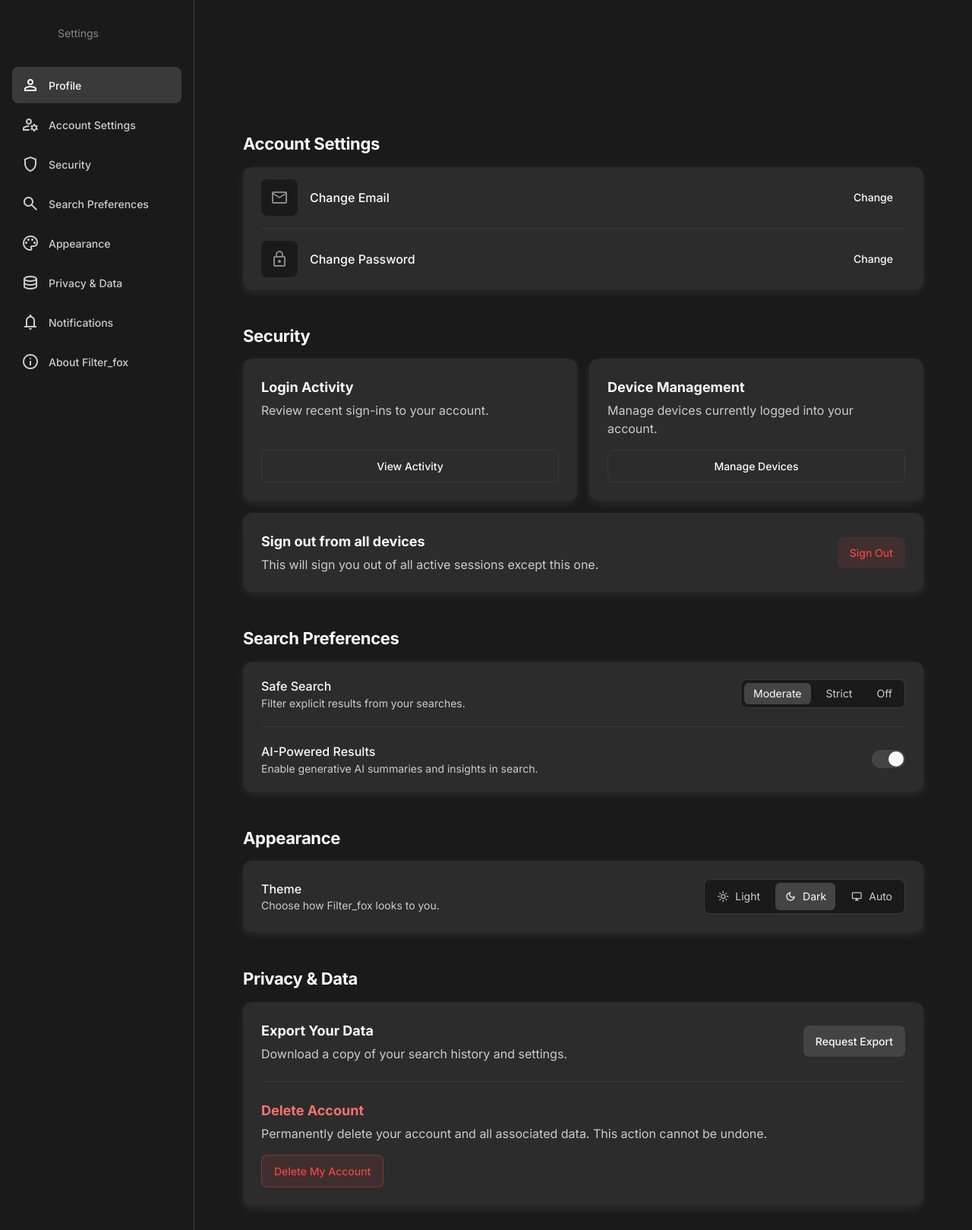
After one commit to Sam-bot-dev/Filterfox, a Flask app: page /settingd in a window 1280 px wide. The commit adds this page. Shown: the whole page at 76% size. Run offline with Flask 3, Linux system fonts and the light colour scheme; some libraries are stand-ins or nearby versions.

Commit message:
updates in setting file

```diff
--- a/app.py
+++ b/app.py
@@ -72,5 +72,8 @@ def dimage():
 @app.route('/settings')
 def setting():
     return render_template('setting.html')
+@app.route('/settingd')
+def settingd():
+    return render_template('settingd.html')
 if __name__ == '__main__':
     app.run(debug=True)
--- a/templates/setting.html
+++ b/templates/setting.html
@@ -114,7 +114,7 @@ tailwind.config = {
 </div>
 <div class="flex flex-col justify-center">
 <p class="text-text-light dark:text-text-dark text-base font-medium leading-normal">Change Email</p>
-<p class="text-subtext-light dark:text-subtext-dark text-sm font-normal leading-normal">alex.doe@example.com</p>
+<!-- <p class="text-subtext-light dark:text-subtext-dark text-sm font-normal leading-normal">alex.doe@example.com</p> -->
 </div>
 </div>
 <button class="text-sm font-medium leading-normal px-4 py-2 rounded-lg hover:bg-primary/10 hover:text-primary transition-colors duration-200">Change</button>
@@ -127,7 +127,7 @@ tailwind.config = {
 </div>
 <div class="flex flex-col justify-center">
 <p class="text-text-light dark:text-text-dark text-base font-medium leading-normal">Change Password</p>
-<p class="text-subtext-light dark:text-subtext-dark text-sm font-normal leading-normal">Last changed 3 months ago</p>
+<!-- <p class="text-subtext-light dark:text-subtext-dark text-sm font-normal leading-normal">Last changed 3 months ago</p> -->
 </div>
 </div>
 <button class="text-sm font-medium leading-normal px-4 py-2 rounded-lg hover:bg-primary/10 hover:text-primary transition-colors duration-200">Change</button>
@@ -192,7 +192,7 @@ tailwind.config = {
 </div>
 <div class="flex items-center gap-2 rounded-lg p-1 bg-background-light dark:bg-background-dark border border-border-light dark:border-border-dark">
 <button class="px-3 py-1.5 text-sm rounded-md bg-primary text-white flex items-center gap-2"><span class="material-symbols-outlined text-base">light_mode</span>Light</button>
-<button class="px-3 py-1.5 text-sm rounded-md text-subtext-light dark:text-subtext-dark hover:text-primary/90 transition-colors flex items-center gap-2"><span class="material-symbols-outlined text-base">dark_mode</span>Dark</button>
+<button onclick="window.location.href='settingd'" class="px-3 py-1.5 text-sm rounded-md text-subtext-light dark:text-subtext-dark hover:text-primary/90 transition-colors flex items-center gap-2"><span class="material-symbols-outlined text-base">dark_mode</span>Dark</button>
 <button class="px-3 py-1.5 text-sm rounded-md text-subtext-light dark:text-subtext-dark hover:text-primary/90 transition-colors flex items-center gap-2"><span class="material-symbols-outlined text-base">desktop_windows</span>Auto</button>
 </div>
 </div>
--- /dev/null
+++ b/templates/settingd.html
@@ -0,0 +1,247 @@
+<!DOCTYPE html>
+<html class="dark" lang="en">
+<head>
+<meta charset="utf-8"/>
+<meta name="viewport" content="width=device-width, initial-scale=1.0"/>
+<title>Filter_fox Settings</title>
+
+<script src="https://cdn.tailwindcss.com?plugins=forms,container-queries"></script>
+<link href="https://fonts.googleapis.com/css2?family=Inter:wght@400;500;600;700&display=swap" rel="stylesheet"/>
+<link href="https://fonts.googleapis.com/css2?family=Material+Symbols+Outlined" rel="stylesheet"/>
+
+<script>
+tailwind.config = {
+  darkMode: "class",
+  theme: {
+    extend: {
+      colors: {
+        "primary-bg": "#1A1A1A",
+        "card-bg": "#2C2C2C",
+        "card-bg-hover": "#3A3A3A",
+        "text-title": "#FAFAFA",
+        "text-body": "#CCCCCC",
+        "text-accent": "#888888",
+        "border-color": "#3A3A3A",
+        "button-bg": "#444444",
+        "button-hover": "#555555",
+      },
+      fontFamily: { display: ["Inter", "sans-serif"] },
+      boxShadow: { subtle: "0 4px 12px rgba(255,255,255,0.08)" }
+    }
+  }
+}
+</script>
+</head>
+
+<body class="bg-primary-bg font-display text-text-body">
+<div class="flex min-h-screen">
+
+<!-- SIDEBAR -->
+<aside class="w-64 p-4 border-r border-border-color">
+  <div class="flex items-center gap-3 p-2">
+    <div id="sidebarAvatar" class="bg-cover bg-center rounded-full size-10"></div>
+    <div>
+      <h1 id="sidebarName" class="text-text-title text-base font-medium"></h1>
+      <p class="text-text-accent text-sm">Settings</p>
+    </div>
+  </div>
+  <nav class="flex flex-col gap-1 mt-4">
+    <a class="flex items-center gap-3 px-3 py-2 rounded-lg bg-card-bg-hover text-text-title" href="#profile">
+    <span class="material-symbols-outlined text-2xl">person</span>
+    <p class="text-sm font-medium leading-normal">Profile</p>
+    </a>
+    <a class="flex items-center gap-3 px-3 py-2 rounded-lg text-text-body hover:text-text-title hover:bg-card-bg-hover transition-colors duration-200" href="#account">
+    <span class="material-symbols-outlined text-2xl">manage_accounts</span>
+    <p class="text-sm font-medium leading-normal">Account Settings</p>
+    </a>
+    <a class="flex items-center gap-3 px-3 py-2 rounded-lg text-text-body hover:text-text-title hover:bg-card-bg-hover transition-colors duration-200" href="#security">
+    <span class="material-symbols-outlined text-2xl">shield</span>
+    <p class="text-sm font-medium leading-normal">Security</p>
+    </a>
+    <a class="flex items-center gap-3 px-3 py-2 rounded-lg text-text-body hover:text-text-title hover:bg-card-bg-hover transition-colors duration-200" href="#search">
+    <span class="material-symbols-outlined text-2xl">search</span>
+    <p class="text-sm font-medium leading-normal">Search Preferences</p>
+    </a>
+    <a class="flex items-center gap-3 px-3 py-2 rounded-lg text-text-body hover:text-text-title hover:bg-card-bg-hover transition-colors duration-200" href="#appearance">
+    <span class="material-symbols-outlined text-2xl">palette</span>
+    <p class="text-sm font-medium leading-normal">Appearance</p>
+    </a>
+    <a class="flex items-center gap-3 px-3 py-2 rounded-lg text-text-body hover:text-text-title hover:bg-card-bg-hover transition-colors duration-200" href="#privacy">
+    <span class="material-symbols-outlined text-2xl">database</span>
+    <p class="text-sm font-medium leading-normal">Privacy &amp; Data</p>
+    </a>
+    <a class="flex items-center gap-3 px-3 py-2 rounded-lg text-text-body hover:text-text-title hover:bg-card-bg-hover transition-colors duration-200" href="#notifications">
+    <span class="material-symbols-outlined text-2xl">notifications</span>
+    <p class="text-sm font-medium leading-normal">Notifications</p>
+    </a>
+    <a class="flex items-center gap-3 px-3 py-2 rounded-lg text-text-body hover:text-text-title hover:bg-card-bg-hover transition-colors duration-200" href="#about">
+    <span class="material-symbols-outlined text-2xl">info</span>
+    <p class="text-sm font-medium leading-normal">About Filter_fox</p>
+    </a>
+    </nav>
+</aside>
+
+<!-- MAIN -->
+<main class="flex-1 p-8 overflow-y-auto">
+    <div class="max-w-4xl mx-auto space-y-12">
+  <section id="profile" class="max-w-4xl mx-auto">
+    <div class="flex items-center gap-6">
+      <div id="profileAvatar" class="bg-cover bg-center rounded-full w-24 h-24"></div>
+      <div>
+        <p id="profileName" class="text-text-title text-2xl font-bold"></p>
+        <p id="profileEmail" class="text-text-body"></p>
+      </div>
+    </div>
+  </section>
+  <section id="account">
+    <h2 class="text-text-title text-[22px] font-bold leading-tight tracking-[-0.015em] mb-4">Account Settings</h2>
+    <div class="bg-card-bg rounded-xl shadow-subtle p-2 space-y-2">
+    <div class="flex items-center gap-4 px-4 py-2 justify-between">
+    <div class="flex items-center gap-4">
+    <div class="text-text-accent flex items-center justify-center rounded-lg bg-primary-bg shrink-0 size-12">
+    <span class="material-symbols-outlined">mail</span>
+    </div>
+    <div class="flex flex-col justify-center">
+    <p class="text-text-title text-base font-medium leading-normal">Change Email</p>
+    <!-- <p class="text-text-body text-sm font-normal leading-normal">alex.doe@example.com</p> -->
+    </div>
+    </div>
+    <button class="text-sm font-medium leading-normal px-4 py-2 rounded-lg text-text-title hover:bg-card-bg-hover transition-colors duration-200">Change</button>
+    </div>
+    <hr class="border-border-color mx-4"/>
+    <div class="flex items-center gap-4 px-4 py-2 justify-between">
+    <div class="flex items-center gap-4">
+    <div class="text-text-accent flex items-center justify-center rounded-lg bg-primary-bg shrink-0 size-12">
+    <span class="material-symbols-outlined">lock</span>
+    </div>
+    <div class="flex flex-col justify-center">
+    <p class="text-text-title text-base font-medium leading-normal">Change Password</p>
+    <!-- <p class="text-text-body text-sm font-normal leading-normal">Last changed 3 months ago</p> -->
+    </div>
+    </div>
+    <button class="text-sm font-medium leading-normal px-4 py-2 rounded-lg text-text-title hover:bg-card-bg-hover transition-colors duration-200">Change</button>
+    </div>
+    </div>
+    </section>
+    <section id="security">
+    <h2 class="text-text-title text-[22px] font-bold leading-tight tracking-[-0.015em] mb-4">Security</h2>
+    <div class="grid grid-cols-1 md:grid-cols-2 gap-4">
+    <div class="flex flex-col rounded-xl shadow-subtle bg-card-bg p-6">
+    <p class="text-text-title text-lg font-bold">Login Activity</p>
+    <p class="text-text-body text-base font-normal mt-1 mb-4">Review recent sign-ins to your account.</p>
+    <button class="mt-auto w-full text-sm font-medium leading-normal px-4 py-2.5 rounded-lg border text-text-title border-border-color hover:bg-card-bg-hover transition-colors duration-200">View Activity</button>
+    </div>
+    <div class="flex flex-col rounded-xl shadow-subtle bg-card-bg p-6">
+    <p class="text-text-title text-lg font-bold">Device Management</p>
+    <p class="text-text-body text-base font-normal mt-1 mb-4">Manage devices currently logged into your account.</p>
+    <button class="mt-auto w-full text-sm font-medium leading-normal px-4 py-2.5 rounded-lg border text-text-title border-border-color hover:bg-card-bg-hover transition-colors duration-200">Manage Devices</button>
+    </div>
+    </div>
+    <div class="mt-4 bg-card-bg rounded-xl shadow-subtle p-6 flex justify-between items-center">
+    <div>
+    <p class="text-text-title text-lg font-bold">Sign out from all devices</p>
+    <p class="text-text-body text-base font-normal mt-1">This will sign you out of all active sessions except this one.</p>
+    </div>
+    <button class="bg-red-500/10 text-red-500 hover:bg-red-500/20 text-sm font-medium leading-normal px-4 py-2.5 rounded-lg transition-colors duration-200">Sign Out</button>
+    </div>
+    </section>
+    <section id="search">
+    <h2 class="text-text-title text-[22px] font-bold leading-tight tracking-[-0.015em] mb-4">Search Preferences</h2>
+    <div class="bg-card-bg rounded-xl shadow-subtle p-2 space-y-2">
+    <div class="flex items-center gap-4 px-4 py-3 justify-between">
+    <div class="flex flex-col justify-center">
+    <p class="text-text-title text-base font-medium leading-normal">Safe Search</p>
+    <p class="text-text-body text-sm font-normal leading-normal">Filter explicit results from your searches.</p>
+    </div>
+    <div class="flex items-center gap-2 rounded-lg p-1 bg-primary-bg border border-border-color">
+    <button class="px-3 py-1 text-sm rounded-md bg-button-bg text-text-title">Moderate</button>
+    <button class="px-3 py-1 text-sm rounded-md text-text-body hover:bg-button-hover hover:text-text-title transition-colors">Strict</button>
+    <button class="px-3 py-1 text-sm rounded-md text-text-body hover:bg-button-hover hover:text-text-title transition-colors">Off</button>
+    </div>
+    </div>
+    <hr class="border-border-color mx-4"/>
+    <div class="flex items-center gap-4 px-4 py-3 justify-between">
+    <div class="flex flex-col justify-center">
+    <p class="text-text-title text-base font-medium leading-normal">AI-Powered Results</p>
+    <p class="text-text-body text-sm font-normal leading-normal">Enable generative AI summaries and insights in search.</p>
+    </div>
+    <button aria-checked="true" class="relative inline-flex h-6 w-11 flex-shrink-0 cursor-pointer rounded-full border-2 border-transparent bg-button-bg transition-colors duration-200 ease-in-out focus:outline-none focus:ring-2 focus:ring-button-hover focus:ring-offset-2 focus:ring-offset-primary-bg" role="switch">
+    <span class="pointer-events-none inline-block h-5 w-5 transform rounded-full bg-text-title shadow ring-0 transition duration-200 ease-in-out translate-x-5"></span>
+    </button>
+    </div>
+    </div>
+    </section>
+    <section id="appearance">
+    <h2 class="text-text-title text-[22px] font-bold leading-tight tracking-[-0.015em] mb-4">Appearance</h2>
+    <div class="bg-card-bg rounded-xl shadow-subtle p-6">
+    <div class="flex items-center justify-between">
+    <div>
+    <p class="text-text-title text-base font-medium">Theme</p>
+    <p class="text-text-body text-sm">Choose how Filter_fox looks to you.</p>
+    </div>
+    <div class="flex items-center gap-2 rounded-lg p-1 bg-primary-bg border border-border-color">
+    <button onclick="window.location.href='settings'" class="px-3 py-1.5 text-sm rounded-md text-text-body hover:bg-button-hover hover:text-text-title transition-colors flex items-center gap-2"><span class="material-symbols-outlined text-base">light_mode</span>Light</button>
+    <button class="px-3 py-1.5 text-sm rounded-md bg-button-bg text-text-title flex items-center gap-2"><span class="material-symbols-outlined text-base">dark_mode</span>Dark</button>
+    <button class="px-3 py-1.5 text-sm rounded-md text-text-body hover:bg-button-hover hover:text-text-title transition-colors flex items-center gap-2"><span class="material-symbols-outlined text-base">desktop_windows</span>Auto</button>
+    </div>
+    </div>
+    </div>
+    </section>
+    <section id="privacy">
+    <h2 class="text-text-title text-[22px] font-bold leading-tight tracking-[-0.015em] mb-4">Privacy &amp; Data</h2>
+    <div class="bg-card-bg rounded-xl shadow-subtle p-6">
+    <div class="flex items-center justify-between">
+    <div>
+    <p class="text-text-title text-lg font-bold">Export Your Data</p>
+    <p class="text-text-body text-base font-normal mt-1">Download a copy of your search history and settings.</p>
+    </div>
+    <button class="bg-button-bg text-text-title text-sm font-medium leading-normal px-4 py-2.5 rounded-lg hover:bg-button-hover transition-colors">Request Export</button>
+    </div>
+    <hr class="border-border-color my-6"/>
+    <div>
+    <p class="text-red-500 dark:text-red-400 text-lg font-bold">Delete Account</p>
+    <p class="text-text-body text-base font-normal mt-1">Permanently delete your account and all associated data. This action cannot be undone.</p>
+    <button class="mt-4 border border-red-500/40 bg-red-500/10 text-red-500 hover:bg-red-500/20 text-sm font-medium leading-normal px-4 py-2.5 rounded-lg transition-colors duration-200">Delete My Account</button>
+    </div>
+    </div>
+    </section>
+</div>
+</main>
+
+</div>
+
+<!-- 🔐 FIREBASE LOGIN (SAME AS LIGHT PAGE) -->
+<script type="module">
+import { initializeApp } from "https://www.gstatic.com/firebasejs/11.0.1/firebase-app.js";
+import { getAuth, onAuthStateChanged } from "https://www.gstatic.com/firebasejs/11.0.1/firebase-auth.js";
+
+const firebaseConfig = {
+  apiKey: "AIzaSyAGEj-3FnOTx9XFygjcZ5XrhPje2mY4w7s",
+  authDomain: "seeker-aa1ec.firebaseapp.com",
+  projectId: "seeker-aa1ec",
+  storageBucket: "seeker-aa1ec.firebasestorage.app",
+  messagingSenderId: "42245521307",
+  appId: "1:42245521307:web:963e794ad242509d5feb3e"
+};
+
+const app = initializeApp(firebaseConfig);
+const auth = getAuth(app);
+
+onAuthStateChanged(auth, (user) => {
+  if (!user) return;
+
+  const name = user.displayName || "User";
+  const email = user.email || "";
+  const photo = user.photoURL || "https://www.gravatar.com/avatar/?d=mp";
+
+  document.getElementById("sidebarName").textContent = name;
+  document.getElementById("profileName").textContent = name;
+  document.getElementById("profileEmail").textContent = email;
+
+  document.getElementById("sidebarAvatar").style.backgroundImage = `url('${photo}')`;
+  document.getElementById("profileAvatar").style.backgroundImage = `url('${photo}')`;
+});
+</script>
+
+</body>
+</html>
```
